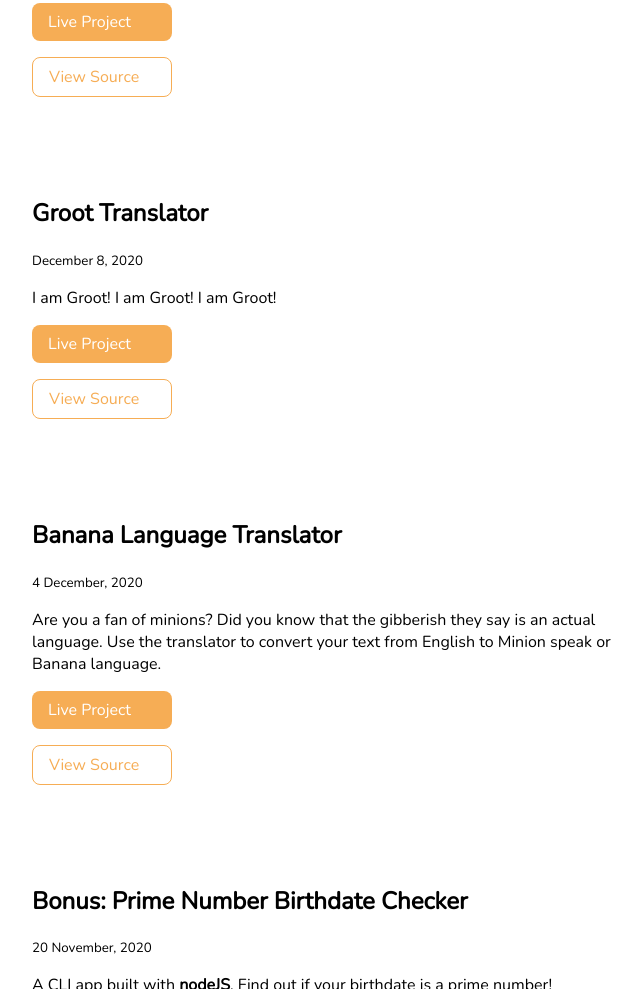
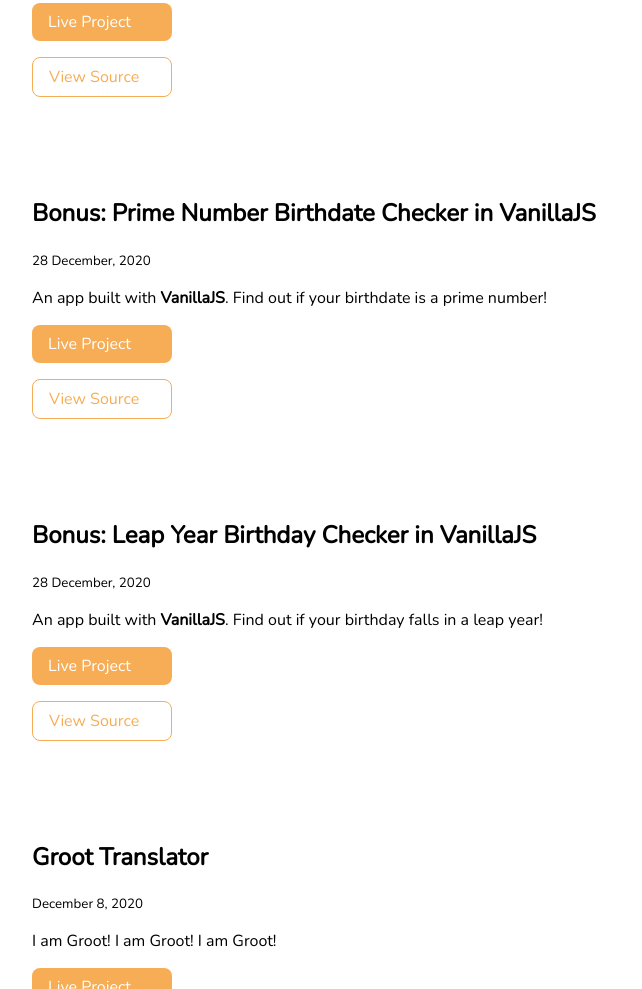
Before and after one commit to poojasabnani/pooja-sabnani-portfolio, a plain HTML site: page projects.html in a window 1280 px wide. Shown: the part 1556-2545 px from the top of the page, without its empty margins (308-950 px from the left). Drawn offline with nearby package versions, Linux system fonts and the light colour scheme.

Commit message:
feat: added 2 bonus projects

```diff
--- a/projects.html
+++ b/projects.html
@@ -71,7 +71,29 @@
             </article>
 
         </li>
+        <li>
+            <article class="showcase-list container container-center ">
+                <h1>Bonus: Prime Number Birthdate Checker in VanillaJS</h1>
+                <small>28 December, 2020</small>
+                <p>An app built with <strong>VanillaJS</strong>. Find out if your birthdate is a prime number!</p>
 
+                <a class="link link-primary" href="https://vanillajs-birthdate-prime.netlify.app/">Live Project</a>
+                <a class="link link-secondary" href="https://github.com/py93/vanillaJS-birthday-prime">View Source</a>
+            </article>
+
+        </li>
+
+        <li>
+            <article class="showcase-list container container-center ">
+                <h1>Bonus: Leap Year Birthday Checker in VanillaJS</h1>
+                <small>28 December, 2020</small>
+                <p>An app built with <strong>VanillaJS</strong>. Find out if your birthday falls in a leap year!</p>
+
+                <a class="link link-primary" href="https://vanillajs-leap-year.netlify.app/">Live Project</a>
+                <a class="link link-secondary" href="https://github.com/py93/vanillaJS-birthday-leap-year">View Source</a>
+            </article>
+
+        </li>
         <li>
             <article class="showcase-list container container-center ">
                 <h1>Groot Translator</h1>
```
